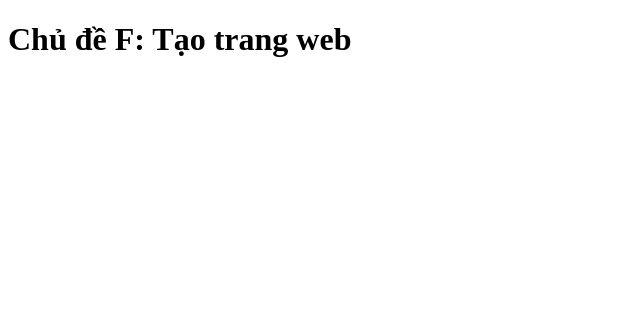
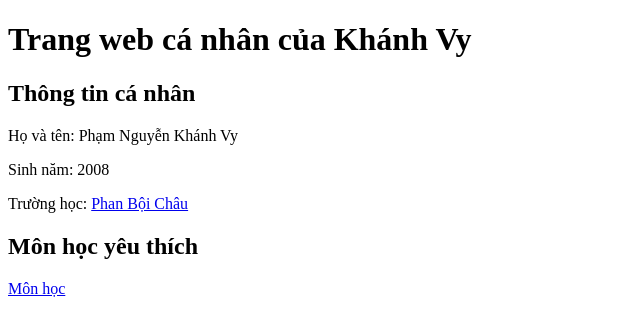
Before and after one commit to khanhvy0506/myweb, a plain HTML site: page index.html in a window 1280 px wide. Shown: the whole page, without its empty margins (0-640 px from the left). Drawn offline with Linux system fonts and the light colour scheme.

Commit message:
Add files via upload

```diff
--- a/index.html
+++ b/index.html
@@ -5,6 +5,12 @@
 		<title> Trang web cá nhân </title>
 	</head>
 	<body>
-		<h1> Chủ đề F: Tạo trang web </h1>
+		<h1> Trang web cá nhân của Khánh Vy </h1>
+		<h2> Thông tin cá nhân </h2>
+		<p> Họ và tên: Phạm Nguyễn Khánh Vy </p>
+		<p> Sinh năm: 2008 </p>
+		<p> Trường học: <a href ="https://thptchuyenphanboichau.edu.vn/"> Phan Bội Châu </a> </p>
+		<h2> Môn học yêu thích </h2>
+		<p> <a href="monhoc.html"> Môn học </a> </p>
 	</body>
 </html>
```
